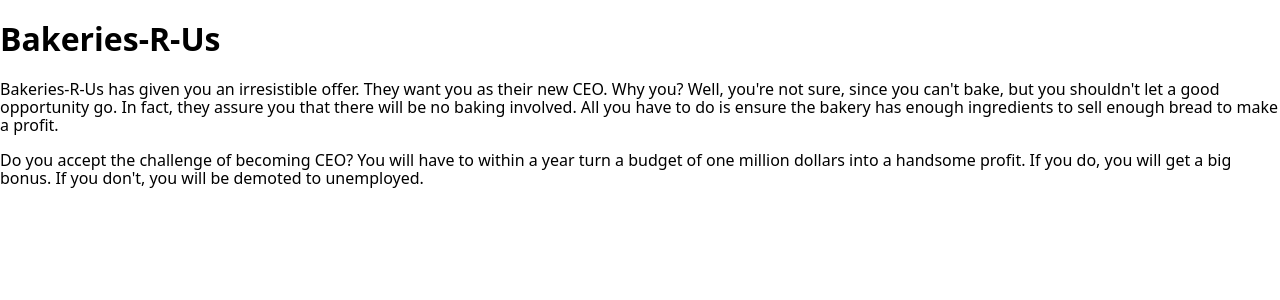
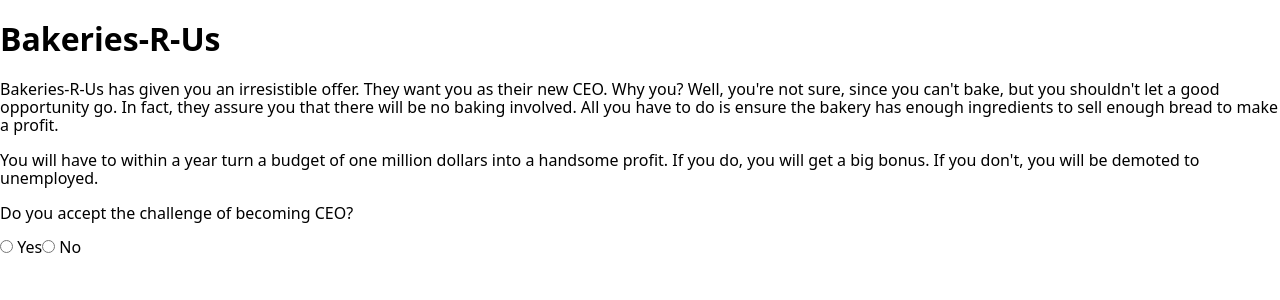
Before and after one commit to bakeries-r-us/bakeries-r-us, a React (Vite) app: page / in a window 1280 px wide. Shown: the top 300 px of the page. Built offline with nearby package versions, Linux system fonts and the light colour scheme.

Commit message:
Can pass first level

```diff
--- a/src/App.jsx
+++ b/src/App.jsx
@@ -1,20 +1,23 @@
 import 'modern-normalize/modern-normalize.css';
-import './App.css'
+import './App.css';
+
+import {useState} from "react";
+
+import Level01 from "./levels/Level01.jsx";
+import Level02 from "./levels/Level02.jsx";
 
 
 function App() {
 
+    const [showLevel2, setShowLevel2] = useState(false);
+  function acceptLevel1(accept) {
+    setShowLevel2(accept);
+  }
+
   return (
     <>
-    <h1>Bakeries-R-Us</h1>
-    <p>Bakeries-R-Us has given you an irresistible offer. They want you as their new CEO. Why you? Well, you're not
-        sure, since you can't bake, but you shouldn't let a good opportunity go. In fact, they assure you that there
-        will be no baking involved. All you have to do is ensure the bakery has enough ingredients to sell enough bread
-        to make a profit.</p>
-
-    <p>Do you accept the challenge of becoming CEO? You will have to within a year turn a budget of one million
-        dollars into a handsome profit. If you do, you will get a big bonus. If you don't, you will be demoted to
-        unemployed.</p>
+        <Level01 sendMessage={acceptLevel1}></Level01>
+        { showLevel2 ? <Level02></Level02> : '' }
     </>
   )
 }
--- /dev/null
+++ b/src/levels/Level01.jsx
@@ -0,0 +1,31 @@
+import {useState} from "react";
+function Level01({sendMessage}) {
+    const [isButtonDisabled, setButtonDisabled] = useState(false);
+    function onChangeValue(event) {
+        sendMessage(event.target.value === 'Yes');
+        setButtonDisabled(true);
+    }
+
+    return (
+        <>
+            <h1>Bakeries-R-Us</h1>
+            <p>Bakeries-R-Us has given you an irresistible offer. They want you as their new CEO. Why you? Well, you're not
+                sure, since you can't bake, but you shouldn't let a good opportunity go. In fact, they assure you that there
+                will be no baking involved. All you have to do is ensure the bakery has enough ingredients to sell enough bread
+                to make a profit.</p>
+
+            <p>You will have to within a year turn a budget of one million
+                dollars into a handsome profit. If you do, you will get a big bonus. If you don't, you will be demoted to
+                unemployed.</p>
+
+            <p>Do you accept the challenge of becoming CEO?</p>
+
+            <div onChange={onChangeValue} >
+                <input type="radio" name="continue" value="Yes" disabled={isButtonDisabled}/> Yes
+                <input type="radio" name="continue" value="No" disabled={isButtonDisabled}/> No
+            </div>
+        </>
+    )
+}
+
+export default Level01;
--- /dev/null
+++ b/src/levels/Level02.jsx
@@ -0,0 +1,11 @@
+
+function Level02() {
+
+    return (
+        <>
+            <p>Congrats!</p>
+        </>
+    )
+}
+
+export default Level02;
```
